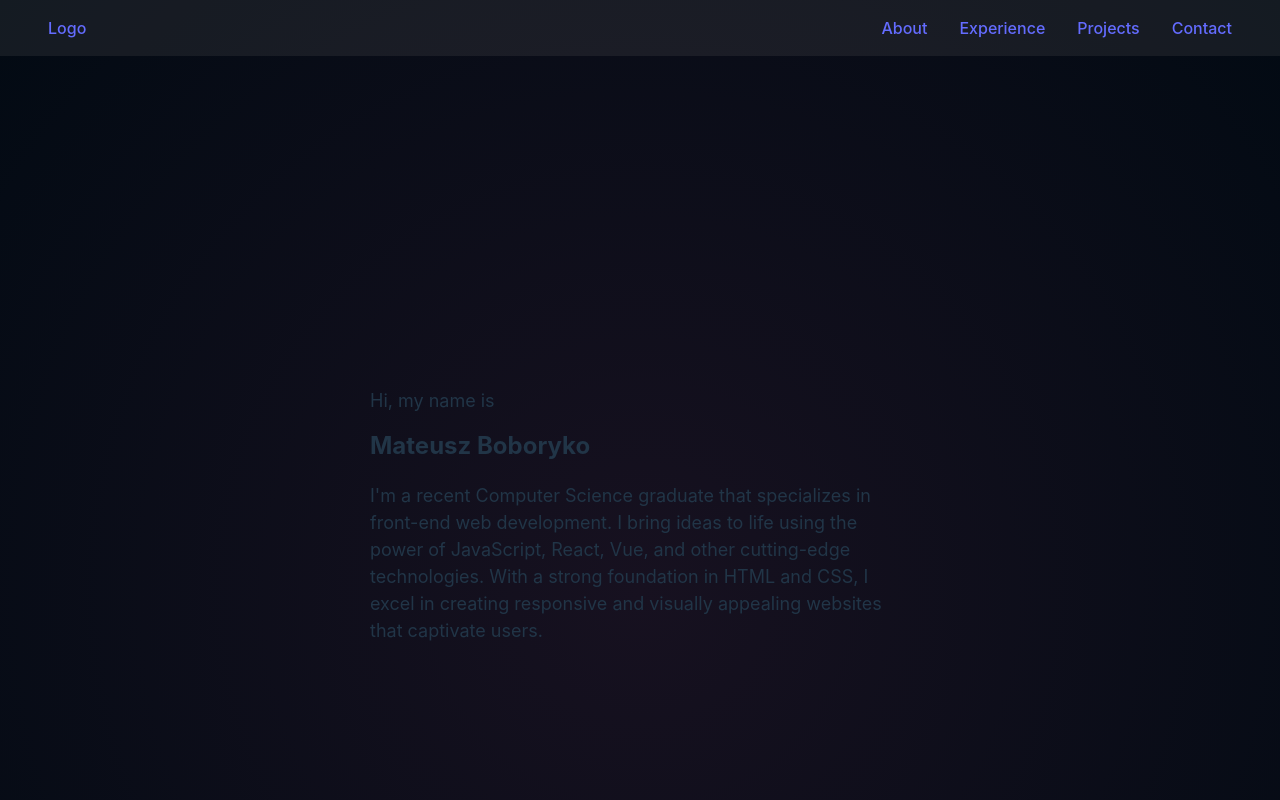
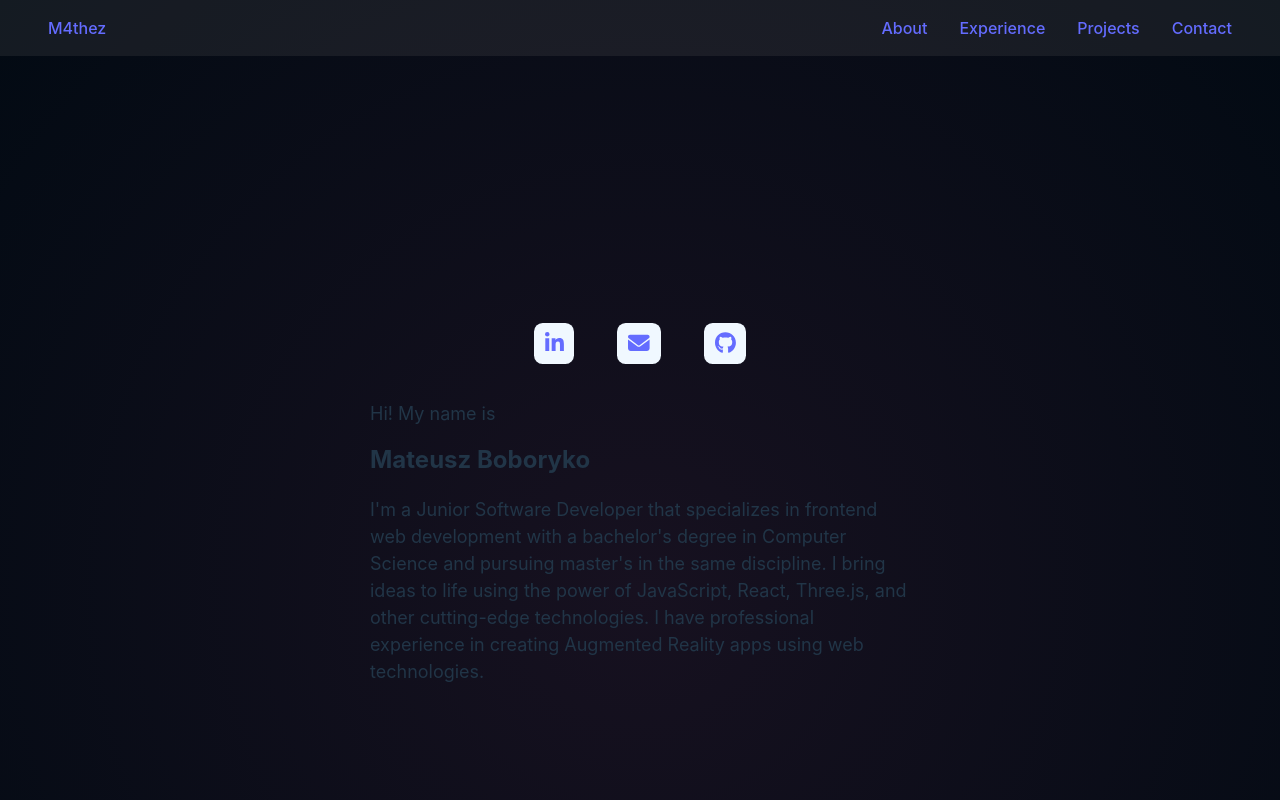
Before and after one commit to M4thez/M4thez.github.io, a React (Vite) app: page / in a window 1280 px wide. Shown: the top 800 px of the page. Built offline with nearby package versions, Linux system fonts and the light colour scheme.

Commit message:
Introduction adjustments

```diff
--- a/index.html
+++ b/index.html
@@ -3,7 +3,8 @@
 
 <head>
   <meta charset="UTF-8" />
-  <link rel="icon" type="image/svg+xml" href="/vite.svg" />
+  <!-- <link rel="icon" type="image/svg+xml" href="/vite.svg" /> -->
+  <link rel="icon" type="image/x-icon" href="/notepad.ico" />
   <meta name="viewport" content="width=device-width, initial-scale=1.0" />
   <title>Mateusz Boboryko - Portfolio</title>
 </head>
--- a/src/components/Navbar.tsx
+++ b/src/components/Navbar.tsx
@@ -6,7 +6,7 @@ export default function Navbar() {
       <ul>
         <div className="links-group">
           <li>
-            <a href="#welcome">Logo</a>
+            <a href="#welcome">M4thez</a>
           </li>
         </div>
         <div className="links-group">
--- a/src/components/WelcomeMessage.css
+++ b/src/components/WelcomeMessage.css
@@ -24,3 +24,19 @@
   font-size: 1em;
   font-weight: normal;
 }
+
+.welcome-social {
+  > ul {
+    display: flex;
+    gap: 2em;
+    padding: 0;
+    list-style-type: none;
+    font-size: larger;
+    > li {
+      /* background-color: aliceblue; */
+      background-color: var(--button-bg);
+      border-radius: 0.4em;
+      padding: 0.2em 0.5em;
+    }
+  }
+}
--- a/src/components/WelcomeMessage.tsx
+++ b/src/components/WelcomeMessage.tsx
@@ -1,6 +1,10 @@
 import "./WelcomeMessage.css";
 import avatarManJson from "../assets/wired-flat-268-avatar-man.json";
 import("@dotlottie/player-component");
+import { FontAwesomeIcon } from "@fortawesome/react-fontawesome";
+import { faLinkedinIn } from "@fortawesome/free-brands-svg-icons/faLinkedinIn";
+import { faEnvelope } from "@fortawesome/free-solid-svg-icons/faEnvelope";
+import { faGithub } from "@fortawesome/free-brands-svg-icons/faGithub";
 
 export default function WelcomeMessage() {
   return (
@@ -10,18 +14,38 @@ export default function WelcomeMessage() {
           src={JSON.stringify(avatarManJson)}
           autoplay
           loop={true}
-          style={{ width: "100%", height: "250px" }}
-          speed={0.7}
+          style={{ width: "100%", height: "220px" }}
+          speed={0.6}
         />
+        <div className="welcome-social">
+          <ul>
+            <li>
+              <a href="https://linkedin.com/in/mateusz-boboryko">
+                <FontAwesomeIcon icon={faLinkedinIn} />
+              </a>
+            </li>
+            <li>
+              <a href="mailto:mateusz.boboryko@gmail.com">
+                <FontAwesomeIcon icon={faEnvelope} />
+              </a>
+            </li>
+            <li>
+              <a href="https://github.com/M4thez">
+                <FontAwesomeIcon icon={faGithub} />
+              </a>
+            </li>
+          </ul>
+        </div>
         <div className="welcome-info-dump">
-          <h1 id="welcome-heading">Hi, my name is</h1>
+          <h1 id="welcome-heading">Hi! My name is</h1>
           <b className="welcome-name">Mateusz Boboryko</b>
           <p>
-            I'm a recent Computer Science graduate that specializes in front-end
-            web development. I bring ideas to life using the power of
-            JavaScript, React, Vue, and other cutting-edge technologies. With a
-            strong foundation in HTML and CSS, I excel in creating responsive
-            and visually appealing websites that captivate users.
+            I'm a Junior Software Developer that specializes in frontend web
+            development with a bachelor's degree in Computer Science and
+            pursuing master's in the same discipline. I bring ideas to life
+            using the power of JavaScript, React, Three.js, and other
+            cutting-edge technologies. I have professional experience in
+            creating Augmented Reality apps using web technologies.
           </p>
         </div>
       </div>
--- a/src/index.css
+++ b/src/index.css
@@ -1,6 +1,7 @@
 :root {
   /* Color variables */
   --purple: #646cff;
+  --button-bg: aliceblue;
 
   font-family: Inter, system-ui, Avenir, Helvetica, Arial, sans-serif;
   line-height: 1.5;
```
Also changed, not shown: 1 other file (tests, documents, lock files or other folders).
